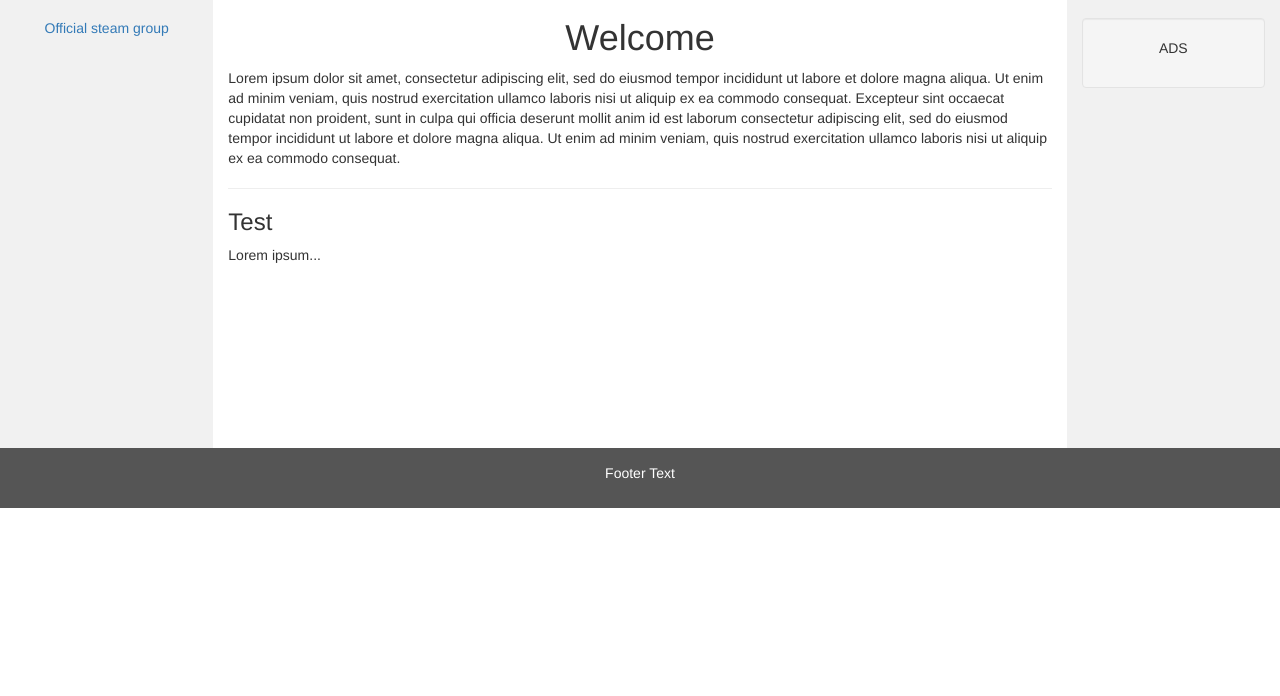
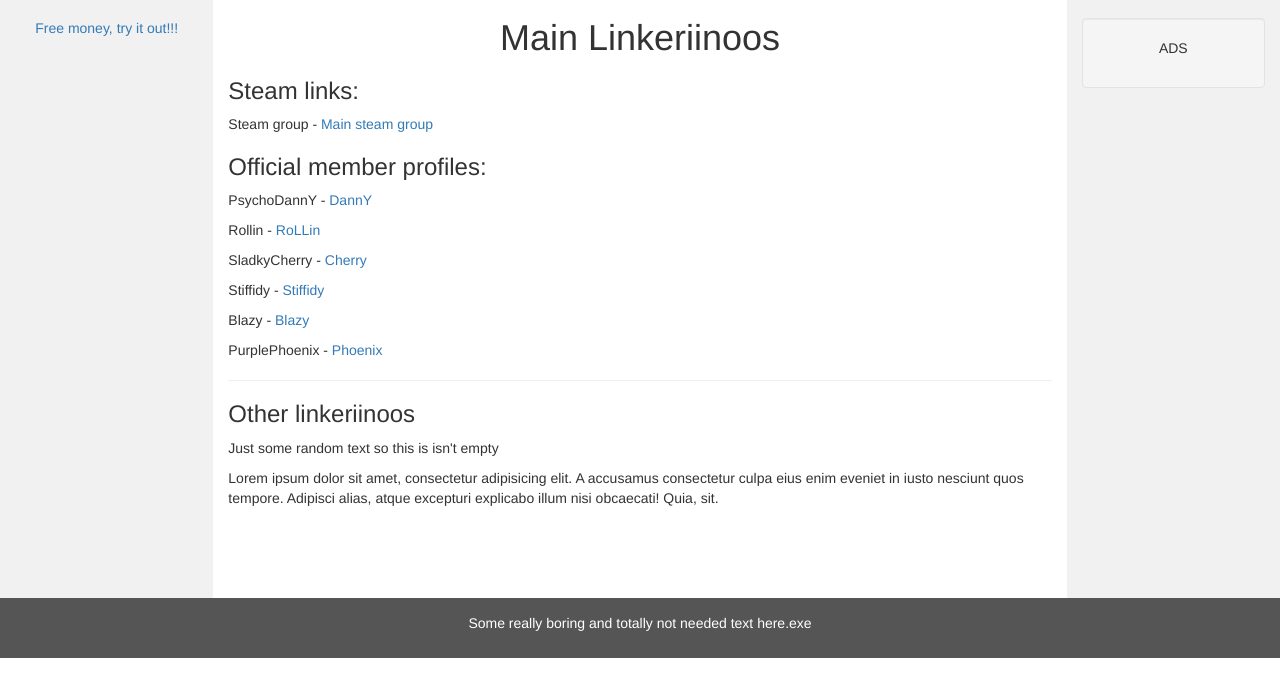
Before and after one commit to danielsmerzvinskis/RealDec, a plain HTML site: page links.html in a window 1280 px wide. Shown: the part 54-750 px from the top of the page. Drawn offline with nearby package versions, Linux system fonts and the light colour scheme.

Commit message:
Late night update, bcs I have no life

```diff
--- a/css/style.css
+++ b/css/style.css
@@ -24,3 +24,11 @@
     }
     .row.content {height:auto;}
 }
+
+.row.content{
+    background-color: dimgray;
+}
+
+body{
+    background-color: dimgray;
+}
--- a/links.html
+++ b/links.html
@@ -8,30 +8,26 @@
     <script src="https://ajax.googleapis.com/ajax/libs/jquery/3.4.1/jquery.min.js"></script>
     <script src="https://maxcdn.bootstrapcdn.com/bootstrap/3.4.1/js/bootstrap.min.js"></script>
     <style>
-        /* Remove the navbar's default margin-bottom and rounded borders */
+
         .navbar {
             margin-bottom: 0;
             border-radius: 0;
         }
 
-        /* Set height of the grid so .sidenav can be 100% (adjust as needed) */
-        .row.content {height: 450px}
+        .row.content {height: 600px}
 
-        /* Set gray background color and 100% height */
         .sidenav {
             padding-top: 20px;
             background-color: #f1f1f1;
             height: 100%;
         }
 
-        /* Set black background color, white text and some padding */
         footer {
             background-color: #555;
             color: white;
             padding: 15px;
         }
 
-        /* On small screens, set height to 'auto' for sidenav and grid */
         @media screen and (max-width: 767px) {
             .sidenav {
                 height: auto;
@@ -67,16 +63,32 @@
 <div class="container-fluid text-center">
     <div class="row content">
         <div class="col-sm-2 sidenav">
-            <p><a href="https://steamcommunity.com/groups/EverTap">Official steam group</a></p>
+            <p><a href="https://youtu.be/dQw4w9WgXcQ">Free money, try it out!!!</a></p>
             <p><a href="#"></a></p>
             <p><a href="#"></a></p>
         </div>
         <div class="col-sm-8 text-left">
-            <h1 align="center">Welcome</h1>
-            <p>Lorem ipsum dolor sit amet, consectetur adipiscing elit, sed do eiusmod tempor incididunt ut labore et dolore magna aliqua. Ut enim ad minim veniam, quis nostrud exercitation ullamco laboris nisi ut aliquip ex ea commodo consequat. Excepteur sint occaecat cupidatat non proident, sunt in culpa qui officia deserunt mollit anim id est laborum consectetur adipiscing elit, sed do eiusmod tempor incididunt ut labore et dolore magna aliqua. Ut enim ad minim veniam, quis nostrud exercitation ullamco laboris nisi ut aliquip ex ea commodo consequat.</p>
+            <h1 align="center">Main Linkeriinoos</h1>
+            <h3>Steam links:</h3>
+
+            <p>Steam group - <a href="https://steamcommunity.com/groups/EverTap">Main steam group</a></p>
+
+            <h3>Official member profiles:</h3>
+
+            <p>PsychoDannY - <a href="https://steamcommunity.com/id/psychodanny">DannY</a></p>
+            <p>Rollin - <a href="https://steamcommunity.com/profiles/76561198253432612">RoLLin</a></p>
+            <p>SladkyCherry - <a href="https://steamcommunity.com/id/SladkyCherry">Cherry</a></p>
+            <p>Stiffidy - <a href="https://steamcommunity.com/id/stiffidy">Stiffidy</a></p>
+            <p>Blazy - <a href="https://steamcommunity.com/id/xxblazyxx">Blazy</a></p>
+            <p>PurplePhoenix - <a href="https://steamcommunity.com/id/PhoenixElite1st">Phoenix</a></p>
+
             <hr>
-            <h3>Test</h3>
-            <p>Lorem ipsum...</p>
+            <h3>Other linkeriinoos</h3>
+            <p>Just some random text so this is isn't empty</p>
+            <p>Lorem ipsum dolor sit amet, consectetur adipisicing elit. A accusamus consectetur culpa eius enim eveniet
+                in iusto nesciunt quos tempore. Adipisci alias, atque excepturi explicabo illum nisi obcaecati! Quia,
+                sit.</p>
+
         </div>
         <div class="col-sm-2 sidenav">
             <div class="well">
@@ -89,7 +101,7 @@
 </div>
 
 <footer class="container-fluid text-center">
-    <p>Footer Text</p>
+    <p>Some really boring and totally not needed text here.exe</p>
 </footer>
 
 </body>
```
Also changed, not shown: contacts.html (+2 -2 lines), gallery.html (+9 -12 lines), index.html (+19 -14 lines), img/ADS.png (added), libs/js/index.html (added), libs/js/lightbox.js (renamed from js/lightbox.js).
